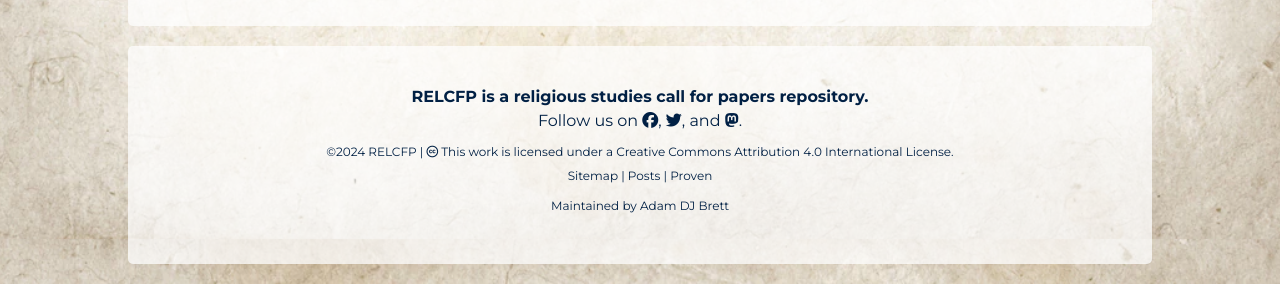
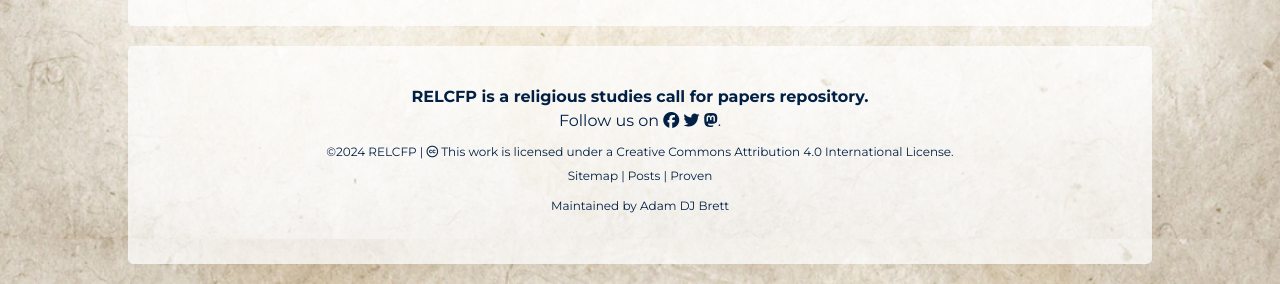
Before and after one commit to adamdjbrett/relcfp, a Jekyll site: the page built from index.html, in a window 1280 px wide and 900 px high, scrolled down 7245 px. Shown: the part 616-900 px from the top of the window. Built offline with Jekyll 4.4.1, drawn with Linux system fonts in a browser that asks for light colours; nearby versions of some CDN libraries; a script that is not in the unit is left out; the list of posts is cut into pages by our own code.

Commit message:
Update footer.html
make less ugly

```diff
--- a/_includes/footer.html
+++ b/_includes/footer.html
@@ -5,7 +5,7 @@
             </a>
         </div>
         <div class="footer__social">
-            Follow us on <a href="https://www.facebook.com/relcfp"><i class="fa-brands fa-facebook" title="facebook" aria-hidden="true"></i></a>, <a href="https://www.twitter.com/relcfp"> <i class="fa-brands fa-twitter" title="twitter" aria-hidden="true"></i></a>, and <a rel="me" href="https://mastodon.social/@relcfp"><i class="fa-brands fa-mastodon" title="mastodon" aria-hidden="true"></i></a>.
+            Follow us on <a href="https://www.facebook.com/relcfp"><i class="fa-brands fa-facebook" title="facebook" aria-hidden="true"></i></a> <a href="https://www.twitter.com/relcfp"> <i class="fa-brands fa-twitter" title="twitter" aria-hidden="true"></i></a> <a rel="me" href="https://mastodon.social/@relcfp"><i class="fa-brands fa-mastodon" title="mastodon" aria-hidden="true"></i></a>.
         </div>
         <div class="footer__copywrite">
             <p>©{{ 'now' | date: "%Y" }} RELCFP | <i class="fa-brands fa-creative-commons"></i> This work is licensed under a <a rel="license" href="http://creativecommons.org/licenses/by/4.0/">Creative Commons Attribution 4.0 International License</a>.<br />
```
